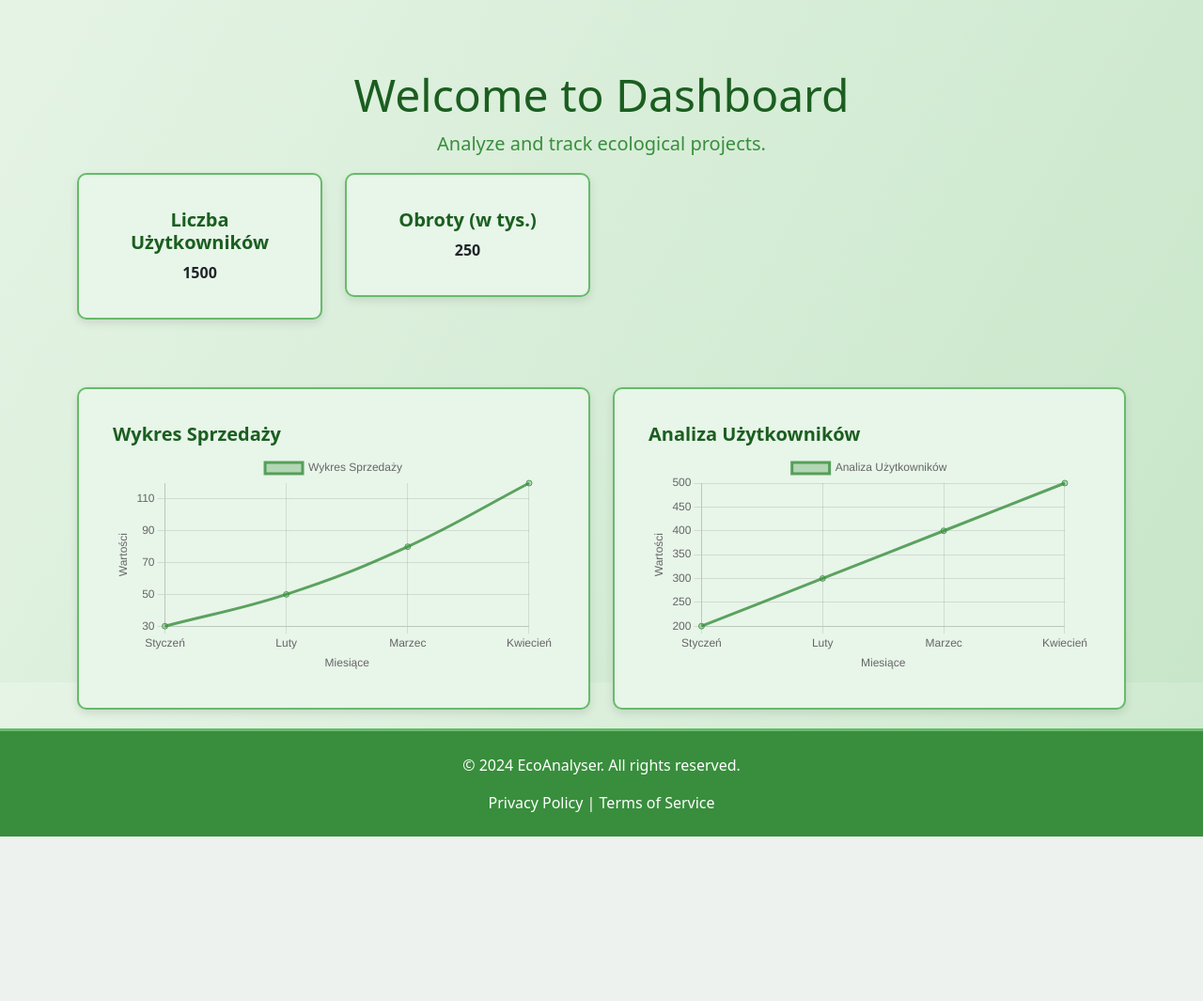
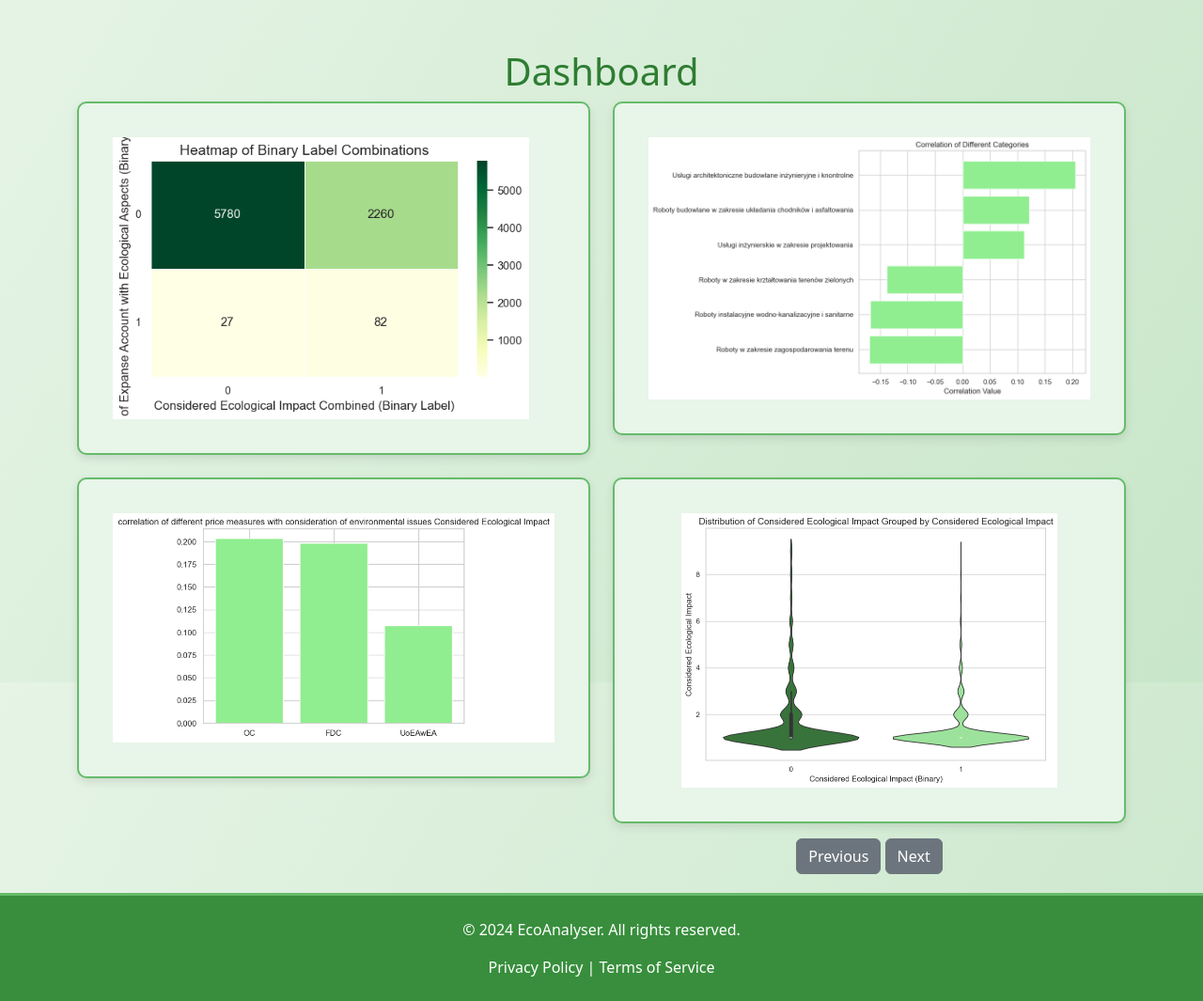
Before and after one commit to MatTheTab/Planet-On-2024, a Django app: page /dashboard/ in a window 1280 px wide. Shown: the part 74-1139 px from the top of the page at 94% size. Before the commit the page ends 964 px from the top, so only its background shows below. Run offline with Django 5.2, Linux system fonts and the light colour scheme.

Commit message:
Update page

```diff
--- a/hack/dashboard/templates/dashboard/home.html
+++ b/hack/dashboard/templates/dashboard/home.html
@@ -3,79 +3,63 @@
 
 {% block content %}
 <div class="container mt-5">
-    <!-- Sekcja nagłówka -->
-    <div class="hero text-center">
-        <h1>Welcome to Dashboard</h1>
-        <p>Analyze and track ecological projects.</p>
-    </div>
+    <!-- Page Title -->
+    <h1 class="text-center">Dashboard</h1>
 
-    <!-- Sekcja z kartami -->
-    <div class="row gy-4">
-        {% for card in mock_data.cards %}
-        <div class="col-md-3">
-            <div class="card text-center">
+    <!-- Plot Grid - First 4 plots in 2x2 grid -->
+    <div class="row">
+        <div class="col-md-6">
+            <div class="card">
                 <div class="card-body">
-                    <i class="fas {{ card.icon }} fa-2x mb-3"></i>
-                    <h5 class="card-title">{{ card.title }}</h5>
-                    <p class="card-text">
-                        <strong>{{ card.value }}</strong>
-                    </p>
+                    <img src="{{ plot_1_url }}" alt="Plot 1" class="img-fluid" style="max-width: 100%; max-height: 300px;">
                 </div>
             </div>
         </div>
-        {% endfor %}
-    </div>
-
-    <!-- Sekcja z wykresami -->
-    <div class="row mt-5 gy-4">
-        {% for chart in mock_data.charts %}
         <div class="col-md-6">
             <div class="card">
                 <div class="card-body">
-                    <h5 class="card-title">{{ chart.title }}</h5>
-                    <canvas id="chart-{{ chart.id }}"></canvas>
+                    <img src="{{ plot_2_url }}" alt="Plot 2" class="img-fluid" style="max-width: 100%; max-height: 300px;">
                 </div>
             </div>
         </div>
-        {% endfor %}
+    </div>
+
+    <div class="row mt-4">
+        <div class="col-md-6">
+            <div class="card">
+                <div class="card-body">
+                    <img src="{{ plot_3_url }}" alt="Plot 3" class="img-fluid" style="max-width: 100%; max-height: 300px;">
+                </div>
+            </div>
+        </div>
+
+        <!-- Violin Plot (Switchable) -->
+        <div class="col-md-6">
+            <div class="card">
+                <div class="text-center card-body">
+                    <img id="violinPlot" src="{{ violin_plot_1_url }}" alt="Violin Plot 1" class="img-fluid" style="max-width: 100%; max-height: 292px;">
+                </div>
+            </div>
+
+            <!-- Switch buttons -->
+            <div class="text-center mt-3">
+                <button class="btn btn-secondary" id="prevPlotButton" onclick="changeViolinPlot(-1)">Previous</button>
+                <button class="btn btn-secondary ml-3" id="nextPlotButton" onclick="changeViolinPlot(1)">Next</button>
+            </div>
+        </div>
     </div>
 </div>
 
-<!-- Sekcja JavaScript dla wykresów -->
-<script src="https://cdn.jsdelivr.net/npm/chart.js"></script>
+<!-- DataTables JS -->
+<script src="https://code.jquery.com/jquery-3.6.0.min.js"></script>
 <script>
-    document.addEventListener('DOMContentLoaded', function () {
-        {% for chart in mock_data.charts %}
-        new Chart(document.getElementById('chart-{{ chart.id }}'), {
-            type: 'line',
-            data: {
-                labels: ['Styczeń', 'Luty', 'Marzec', 'Kwiecień'],
-                datasets: [{
-                    label: '{{ chart.title }}',
-                    data: {{ chart.value|safe }},
-                    borderColor: 'rgba(56, 142, 60, 0.8)',
-                    backgroundColor: 'rgba(56, 142, 60, 0.3)',
-                    tension: 0.4
-                }]
-            },
-            options: {
-                responsive: true,
-                plugins: {
-                    legend: { position: 'top' },
-                },
-                scales: {
-                    x: {
-                        grid: { color: 'rgba(0,0,0,0.1)' },
-                        title: { display: true, text: 'Miesiące' }
-                    },
-                    y: {
-                        grid: { color: 'rgba(0,0,0,0.1)' },
-                        title: { display: true, text: 'Wartości' }
-                    }
-                }
-            }
-        });
-        {% endfor %}
-    });
+    let currentPlot = 1; // Default plot 1
+
+    function changeViolinPlot(direction) {
+        // Update plot number based on direction (next or previous)
+        currentPlot = (currentPlot + direction - 1 + 3) % 3 + 1;  // Loop through 1, 2, 3
+        const plotUrl = `/static/violin_plot_${currentPlot}.png`; // Assume URLs are named like violin_plot_1.png, violin_plot_2.png, etc.
+        document.getElementById('violinPlot').src = plotUrl;
+    }
 </script>
 {% endblock %}
--- a/hack/dashboard/views.py
+++ b/hack/dashboard/views.py
@@ -1,15 +1,19 @@
 from django.shortcuts import render
+from django.conf import settings
+
+import os
 
 def dashboard_home(request):
-    # Mock dane
-    mock_data = {
-        'charts': [
-            {'id': 1, 'title': 'Wykres Sprzedaży', 'value': [30, 50, 80, 120]},
-            {'id': 2, 'title': 'Analiza Użytkowników', 'value': [200, 300, 400, 500]},
-        ],
-        'cards': [
-            {'title': 'Liczba Użytkowników', 'value': 1500, 'icon': 'fa-user'},
-            {'title': 'Obroty (w tys.)', 'value': 250, 'icon': 'fa-chart-line'},
-        ]
-    }
-    return render(request, 'dashboard/home.html', {'mock_data': mock_data})
+    # Paths for the plot images (assuming they are saved under /media directory)
+    plot_1_url = os.path.join(settings.STATIC_URL, 'bin_heat.png')
+    plot_2_url = os.path.join(settings.STATIC_URL, 'corr_cat.png')
+    plot_3_url = os.path.join(settings.STATIC_URL, 'corr_price.png')
+    violin_plot_1_url = os.path.join(settings.STATIC_URL, 'violin_plot_1.png')
+
+    # Render the dashboard template with the plot URLs
+    return render(request, 'dashboard/home.html', {
+        'plot_1_url': plot_1_url,
+        'plot_2_url': plot_2_url,
+        'plot_3_url': plot_3_url,
+        'violin_plot_1_url': violin_plot_1_url,
+    })
--- a/hack/search/templates/search/home.html
+++ b/hack/search/templates/search/home.html
@@ -8,7 +8,7 @@
 
     <!-- Explanation Text -->
     <p class="text-center">
-        By searching CPV codes of an uploaded PDF file, we can find similar public procurement files that emphasize ecological values.
+        With the help of AI technologies, we can find similar successful public procurement files that emphasize ecological values.
     </p>
 
     <!-- File Upload Form -->
@@ -28,7 +28,7 @@
                 {{ table_html|safe }}
             </div>
         {% else %}
-            <p class="text-center text-muted">Upload a PDF file to see results.</p>
+            <p class="text-center text-muted">Upload a PDF file of a public procurement notice to see results.</p>
         {% endif %}
     </div>
 </div>
--- a/hack/templates/base.html
+++ b/hack/templates/base.html
@@ -29,7 +29,7 @@
     {% if title %}
         <title>{{ title }} - Your Website</title>
     {% else %}
-        <title>Placeholder - Your Website</title>
+        <title>EcoAnalyser</title>
     {% endif %}
 
 </head>
```
Also changed, not shown: hack/base/templates/base/home.html (+4 -4 lines), hack/static/bin_heat.png (added), hack/static/corr_cat.png (added), hack/static/corr_price.png (added), hack/static/violin_plot_1.png (added), hack/static/violin_plot_2.png (added), hack/static/violin_plot_3.png (added), hack/static/violin_plot_4.png (added).
